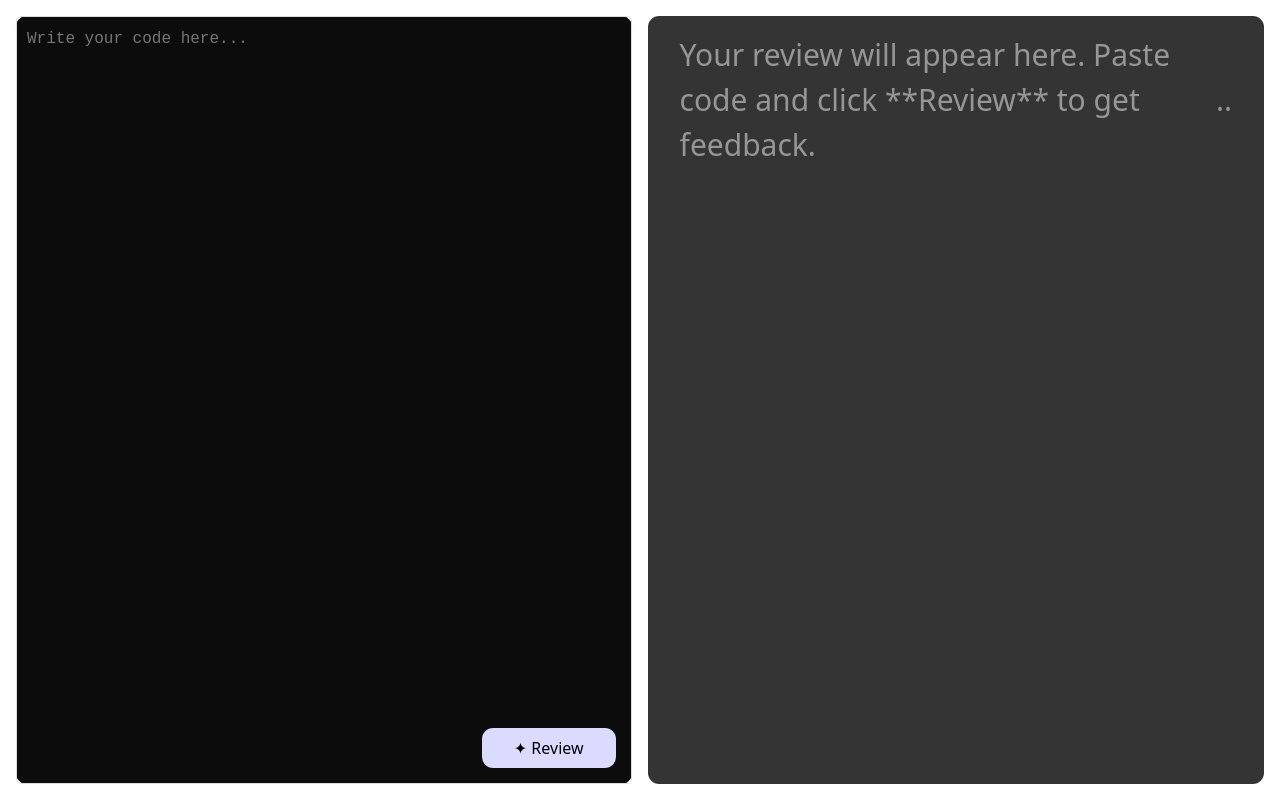
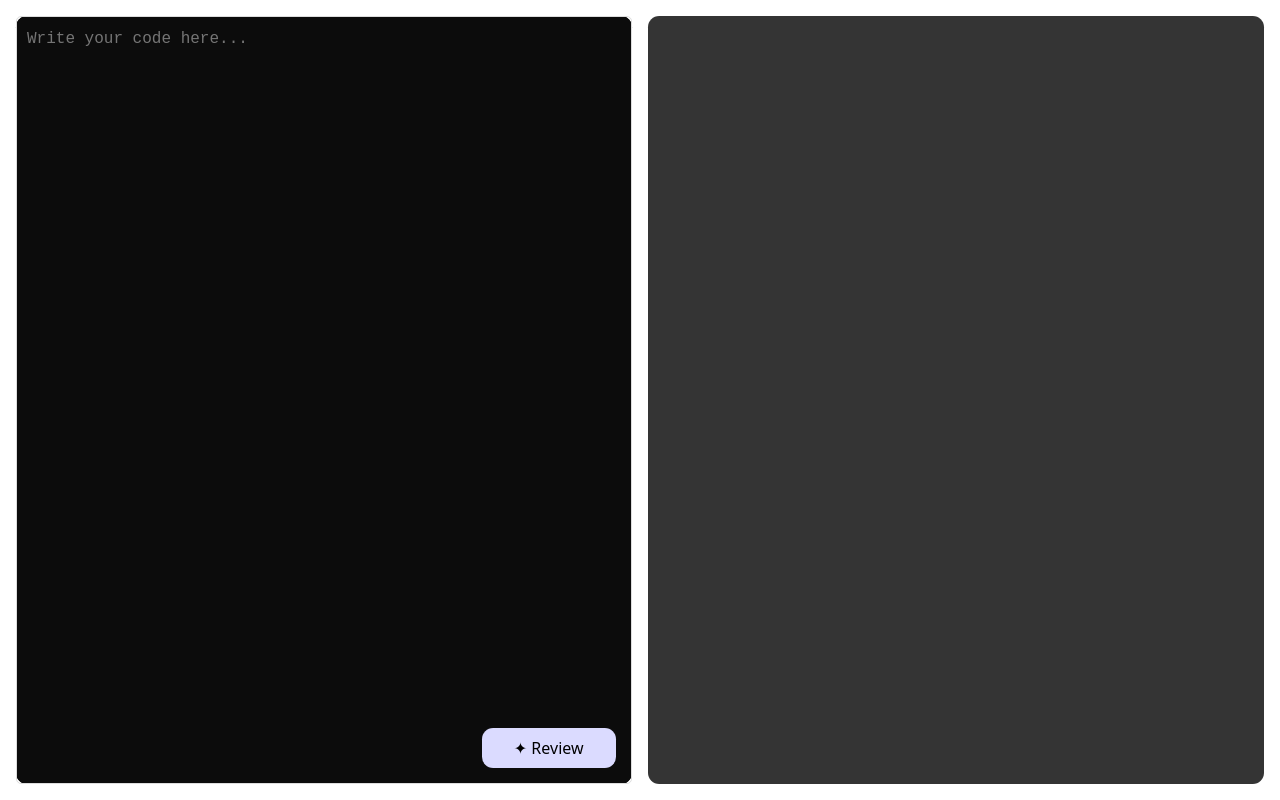
Before and after one commit to JaydipJoshi/code-reviewer, a React (Vite) app in the folder frontend/: page / in a window 1280 px wide. Built offline with nearby package versions, Linux system fonts and the light colour scheme.

Commit message:
Remove review placeholder text from App component
Removed placeholder text for review feedback.

```diff
--- a/frontend/src/App.jsx
+++ b/frontend/src/App.jsx
@@ -79,7 +79,6 @@ function App() {
         )}
         {!loading && !review && (
           <div className="loader-text" style={{ opacity: 0.7 }}>
-            Your review will appear here. Paste code and click **Review** to get feedback.
           </div>
         )}
         {review && (
```
